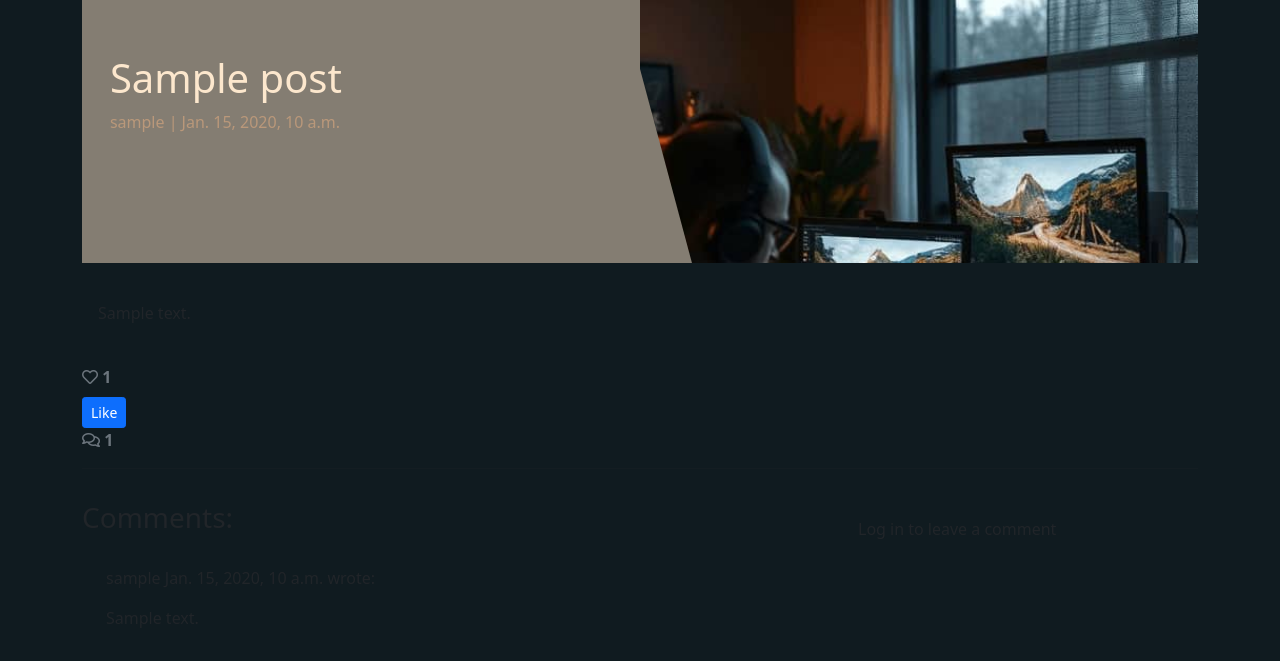
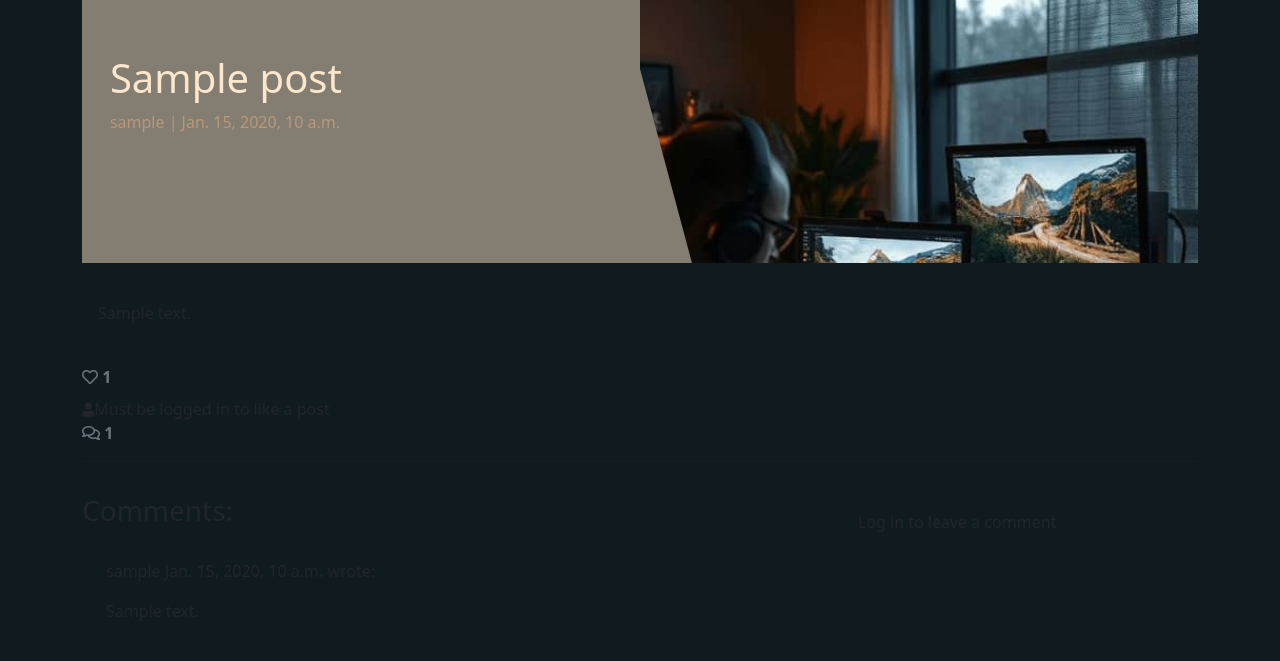
Before and after one commit to Alex-McAlpine/capstone-project-frame-by-frame, a Django app: a page that uses blog/templates/blog/post_detail.html in a window 1280 px wide. Shown: the part 144-805 px from the top of the page. Run offline with Django 4.2, Linux system fonts and the light colour scheme; tables that the repository leaves empty hold one stand-in row (values such as "Sample post"); parts of the project's set-up code (start-up, migrations or seed data) failed here and were passed over; some libraries are stand-ins or nearby versions.

Commit message:
UPDATED: Must be logged in to like

```diff
--- a/blog/templates/blog/post_detail.html
+++ b/blog/templates/blog/post_detail.html
@@ -46,6 +46,7 @@
             <form action="{% url 'like_post' post.pk %}" method="POST">
                 {% csrf_token %}
 
+        {% if user.is_authenticated %}
                 {% if liked %}
                 <button type="submit" name="post_id" value="{{ post.id }}" class="btn btn-danger btn-sm">
                     Unlike
@@ -55,6 +56,9 @@
                     Like
                 </button>
                 {% endif %}
+        {% else %}
+        <small><i class="fas fa-user"></i></small>Must be logged in to like a post
+        {% endif %}
             </form>
         </div>
     </div>
```
